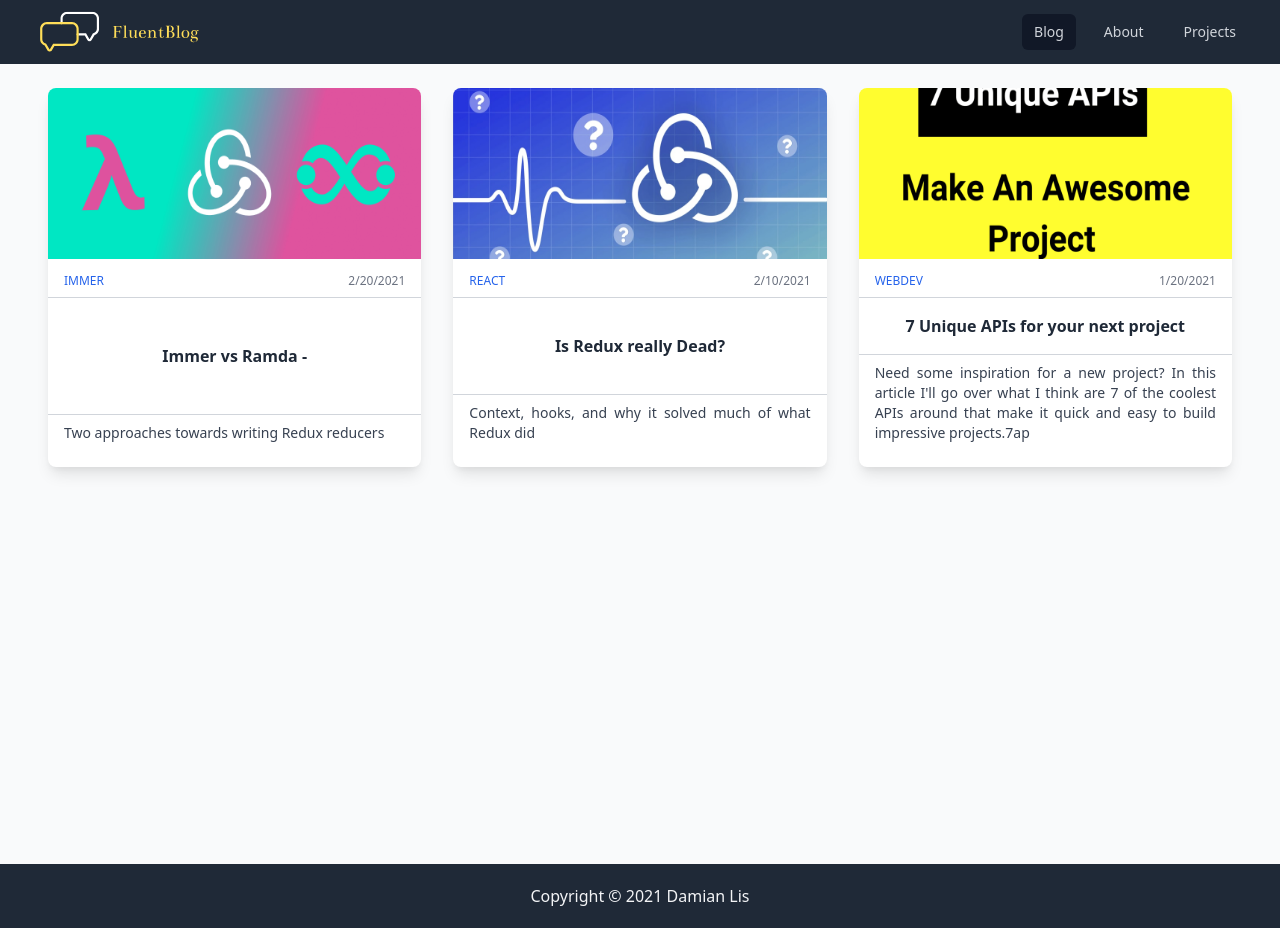
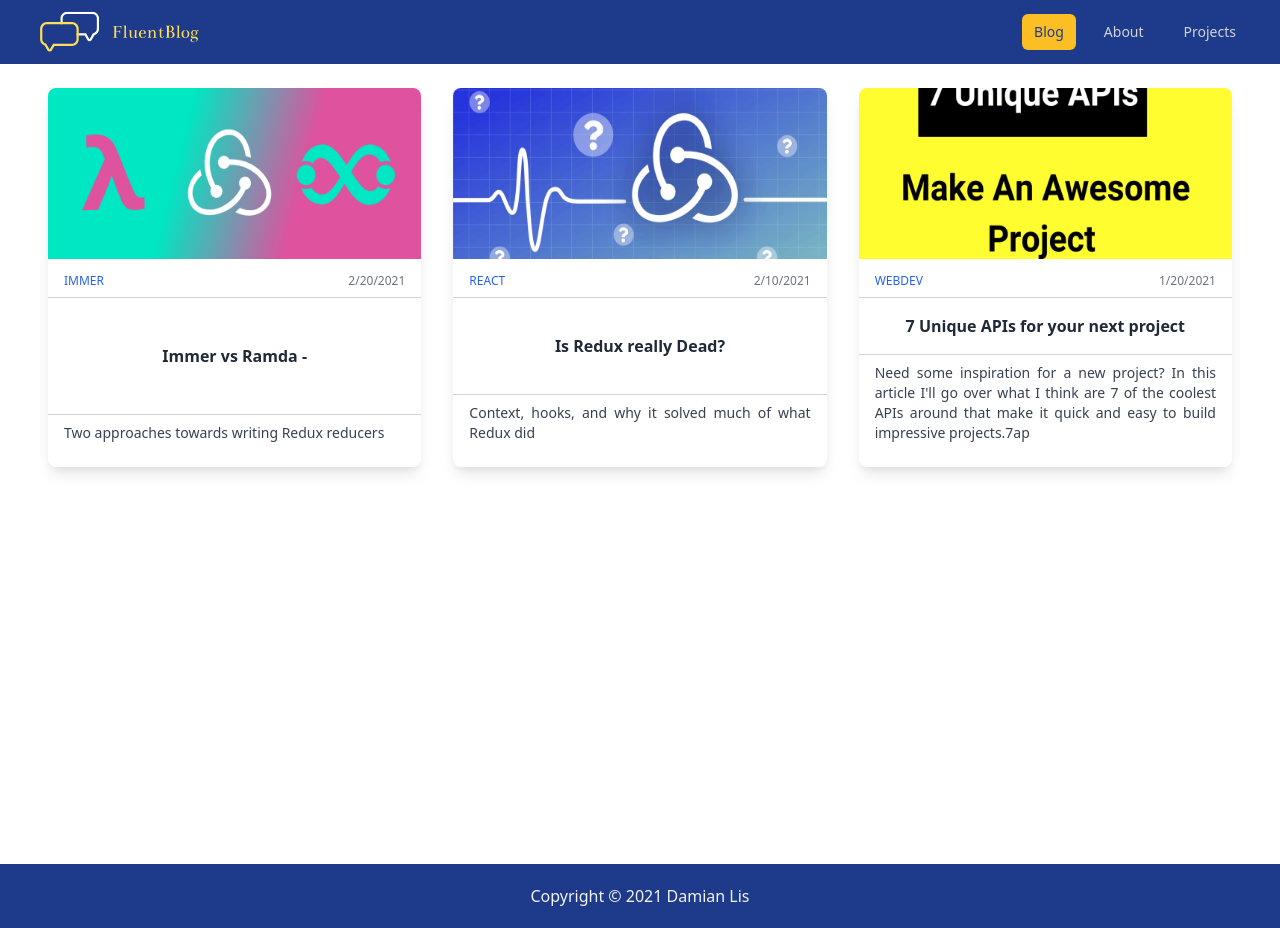
Before and after one commit to damian-lis/fluent-blog, a Next.js app: page / in a window 1280 px wide. Built offline with nearby package versions, Linux system fonts and the light colour scheme.

Commit message:
Changed background color in Navbar.js, Footer.js and body

```diff
--- a/components/Footer.js
+++ b/components/Footer.js
@@ -1,6 +1,6 @@
 export default () => {
   return (
-    <footer className="bg-gray-800 p-5 text-gray-100 text-center">
+    <footer className="bg-blue-900 p-5 text-gray-100 text-center">
       <div className="max-w-7xl mx-auto">Copyright © 2021 Damian Lis</div>
     </footer>
   );
--- a/components/Navbar.js
+++ b/components/Navbar.js
@@ -19,7 +19,7 @@ export default function Navbar() {
   const router = useRouter();
 
   return (
-    <nav className="bg-gray-800">
+    <nav className="bg-blue-900">
       <div className="max-w-7xl mx-auto px-2 sm:px-6 lg:px-8">
         <div className="relative flex items-center justify-between h-16">
           <div className="absolute inset-y-0 left-0 flex items-center sm:hidden">
@@ -56,8 +56,8 @@ export default function Navbar() {
                     <a
                       className={`${
                         router.pathname === link.path
-                          ? ' bg-gray-900'
-                          : 'hover:bg-gray-700 hover:text-white'
+                          ? ' bg-yellow-400 text-blue-900'
+                          : 'hover:bg-yellow-400 hover:text-blue-900'
                       }  text-gray-300  px-3 py-2 my-2 rounded-md text-sm font-medium navlink`}>
                       {link.label}
                     </a>
--- a/styles/index.css
+++ b/styles/index.css
@@ -15,7 +15,7 @@
 
 html,
 body {
-  @apply bg-gray-50 dark:bg-gray-900;
+  @apply bg-white;
 }
 
 /* Write your own custom component styles here */
```
